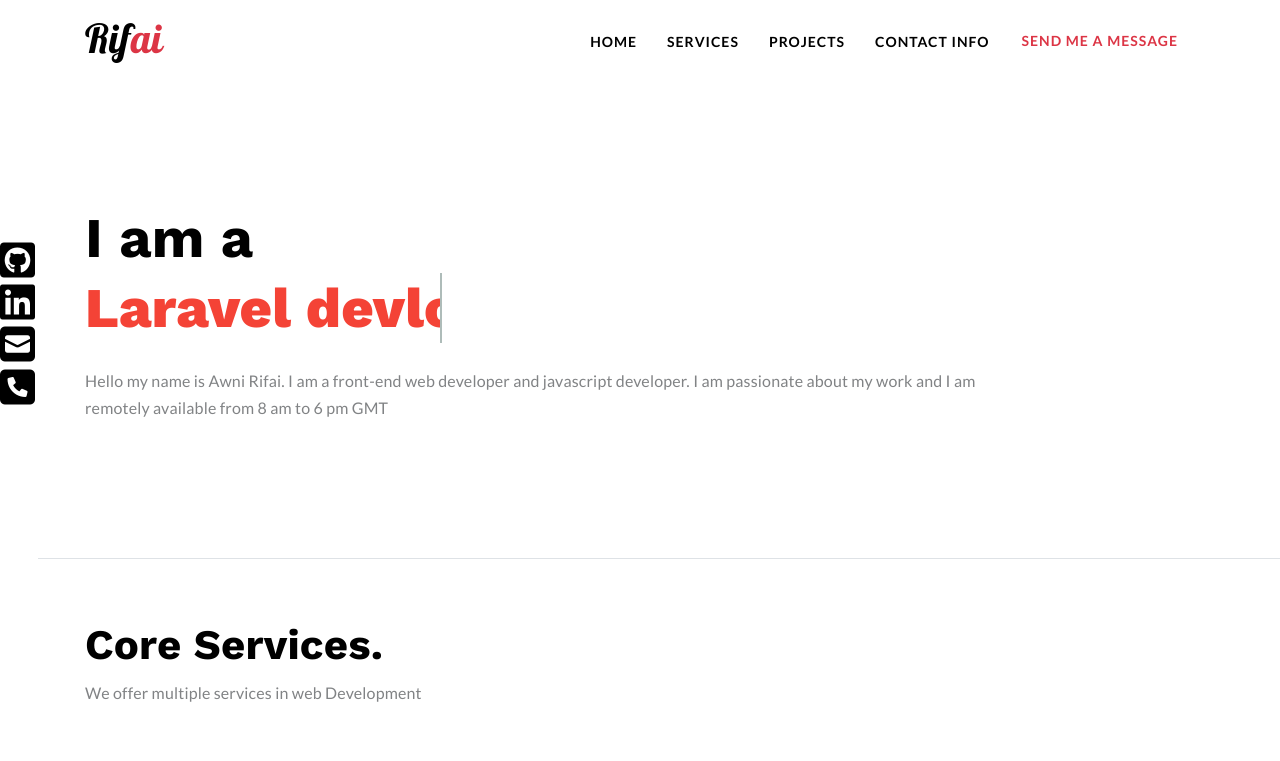
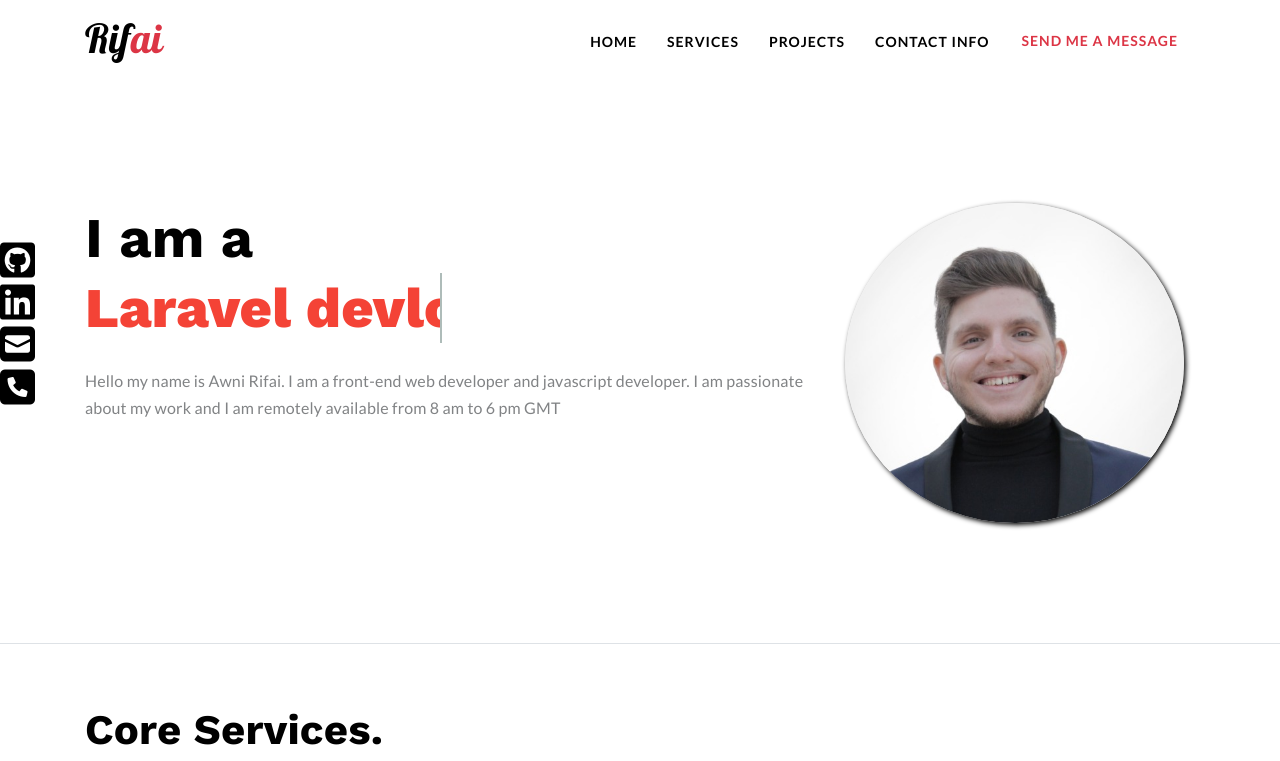
Before and after one commit to Awni-Rifai/Portfolio, a plain HTML site: page index.html in a window 1280 px wide. Shown: the top 761 px of the page. Drawn offline with nearby package versions, Linux system fonts and the light colour scheme; a web font is replaced by a local one.

Commit message:
added the demo

```diff
--- a/css/style.css
+++ b/css/style.css
@@ -869,3 +869,9 @@ textarea.form-control {
 }
 /*-----------------------------------------Map --------------------*/
 #map { height: 300px; }
+
+.banner__img{
+  border-radius: 50%;
+  height: 20rem;
+  box-shadow: 2px 2px 5px 0px rgba(0, 0, 0, 1);
+}
--- a/index.html
+++ b/index.html
@@ -108,7 +108,8 @@
 	<section class="section banner">
 		<div class="container">
 			<div class="row">
-				<div class="col-lg-10">
+
+				<div class="col-lg-8">
 					<h2 class="cd-headline clip is-full-width mb-4 ">
 						I am a <br>
 						<span class="cd-words-wrapper text-color">
@@ -120,6 +121,7 @@
 					<p>Hello my name is Awni Rifai. I am a front-end web developer and javascript developer. I am
 						passionate about my work and I am remotely available from 8 am to 6 pm GMT</p>
 				</div>
+				<div class="col-lg-4"><img class="banner__img" src="images/Awni-removebg-preview.jpg" alt=""></div>
 			</div>
 		</div>
 	</section>
```
Also changed, not shown: images/Awni-removebg-preview.jpg (added).
